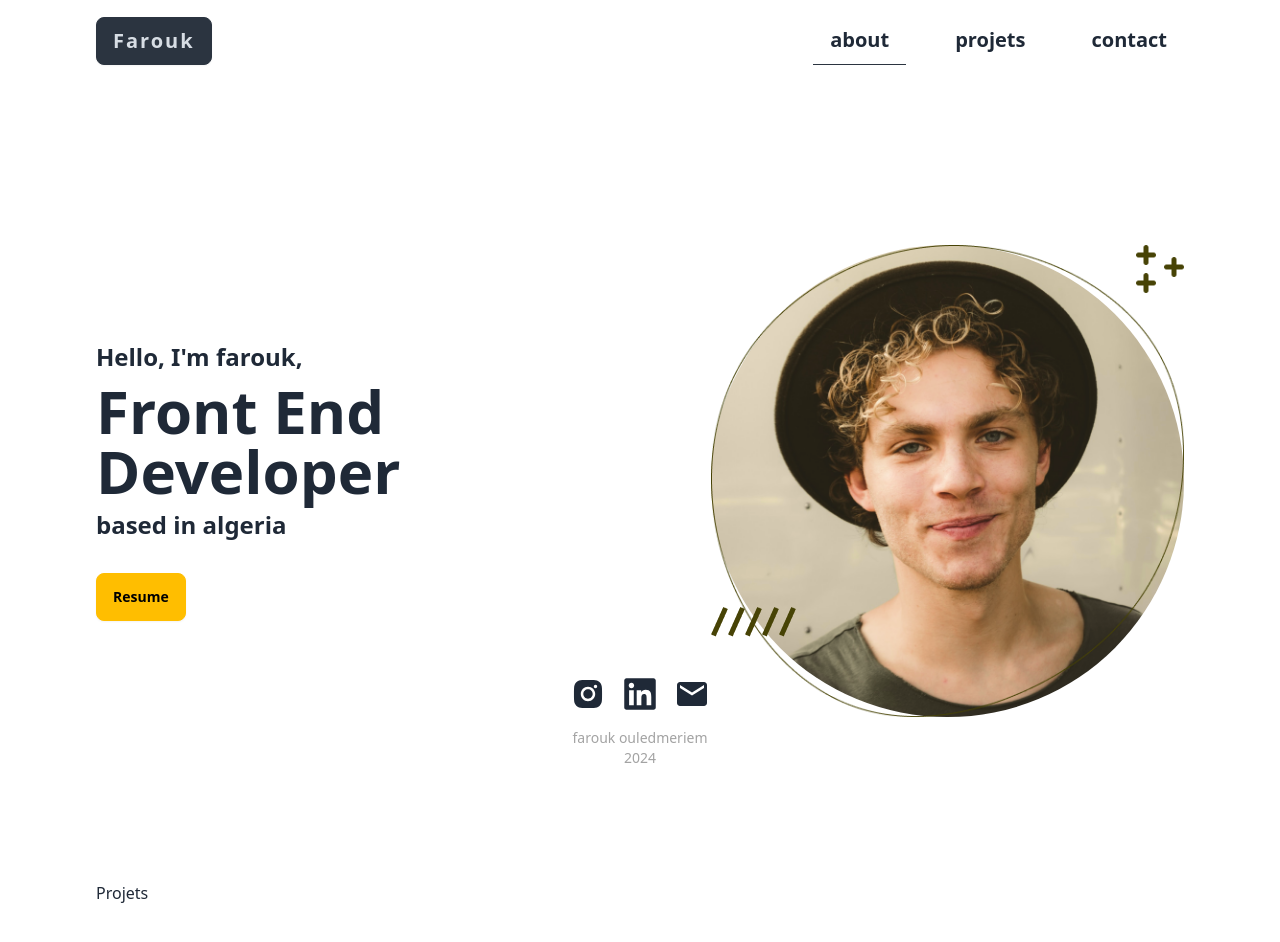
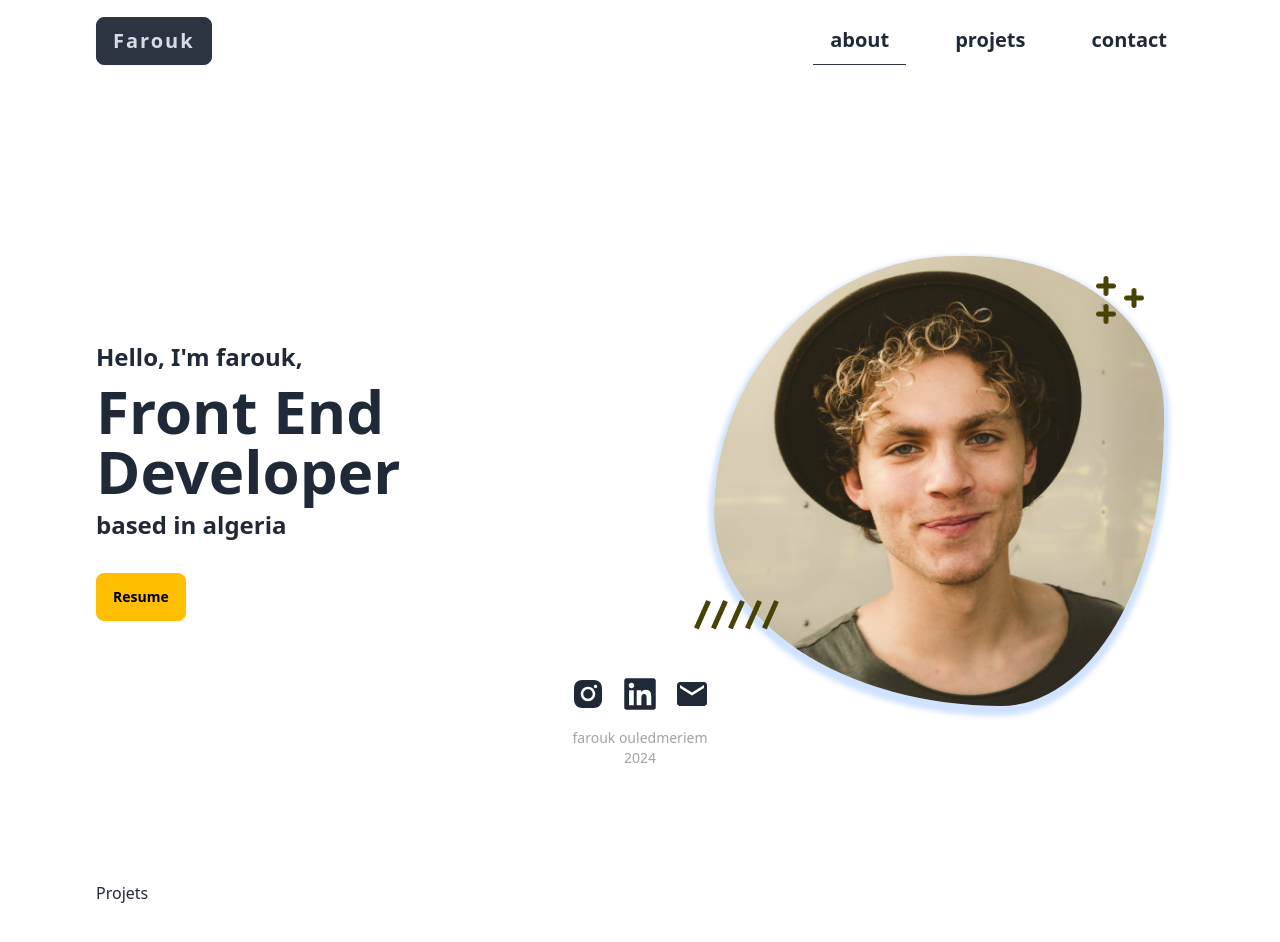
Before and after one commit to faroukq1/personal-portfolio, a React (Vite) app: page / in a window 1280 px wide. Shown: the top 942 px of the page. Built offline with nearby package versions, Linux system fonts and the light colour scheme.

Commit message:
add blob

```diff
--- a/src/component/Hero.tsx
+++ b/src/component/Hero.tsx
@@ -1,7 +1,5 @@
-import heroimage from "../assets/heropic.png";
 import reclangle from "../assets/Rectangle 17.png";
 import sqare from "../assets/square.png";
-import vector from "../assets/Vector.png";
 import { AiFillInstagram } from "react-icons/ai";
 import { FaLinkedin } from "react-icons/fa";
 import { MdEmail } from "react-icons/md";
@@ -20,6 +18,7 @@ const socialMediaData = [
     icon: <MdEmail />,
   },
 ];
+
 const Hero = () => {
   return (
     <section className="container h-screen flex items-center justify-between gap-8">
@@ -32,14 +31,13 @@ const Hero = () => {
         <button className="btn btn-warning mt-8">Resume</button>
       </div>
       <div className="relative">
-        <img src={vector} alt="vector" className="absolute" />
-        <img src={heroimage} alt="hero" className="rounded-full" />
-        <div className="flex absolute bottom-20 left-15">
+        <div className="blob"></div>
+        <div className="flex absolute bottom-24 left-15">
           {Array.from({ length: 5 }).map((_, index) => {
             return <img key={index} src={reclangle} alt="rectangle" />;
           })}
         </div>
-        <div className="flex w-fit absolute top-0 right-0">
+        <div className="flex w-fit absolute top-10 right-10">
           <div className="flex flex-col gap-2">
             {Array.from({ length: 2 }).map((_, index) => {
               return (
--- a/src/index.css
+++ b/src/index.css
@@ -7,3 +7,26 @@
     @apply mx-auto max-w-6xl px-8;
   }
 }
+
+.blob {
+  background-image: url("./assets/heropic.png");
+  width: 450px;
+  height: 450px;
+  background-size: cover;
+  -webkit-background-position: center;
+  background-position: center center;
+  margin: 20px;
+  box-shadow: 0 5px 5px 5px rgba(13, 110, 253, 0.2);
+  animation: animate 5s ease-in-out infinite;
+  transition: all 1s ease-in-out;
+}
+
+@keyframes animate {
+  0%,
+  100% {
+    border-radius: 60% 40% 30% 70% / 60% 30% 70% 40%;
+  }
+  50% {
+    border-radius: 30% 60% 70% 40% / 50% 60% 30% 60%;
+  }
+}
```
Also changed, not shown: src/assets/blob.png (added).
